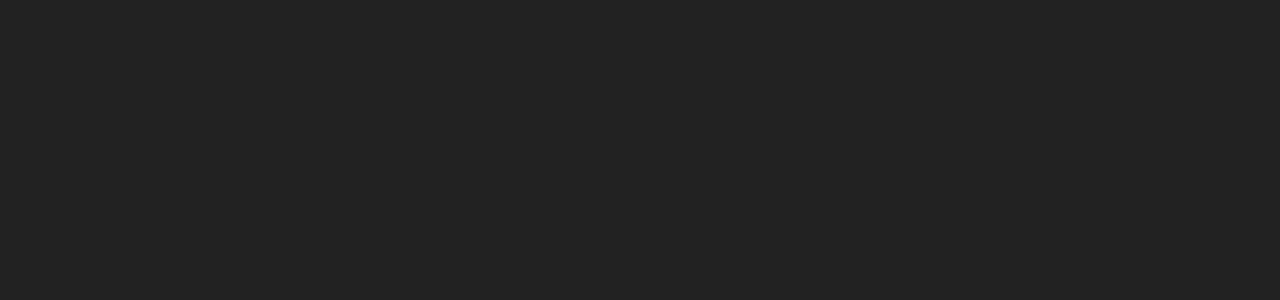
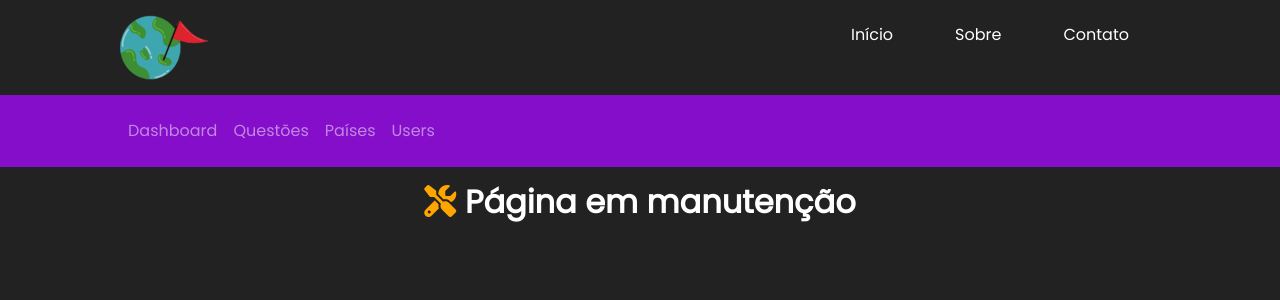
Before and after one commit to minimundo/frontend, a Nuxt app: page /dashboard/users/add in a window 1280 px wide. Before the commit this address had no page. Shown: the top 300 px of the page. Built offline with nearby package versions, Linux system fonts and the light colour scheme; no server answers.

Commit message:
✨ feat: modify and create new pages

```diff
--- a/pages/dashboard/countries.vue
+++ /dev/null
@@ -1,12 +0,0 @@
-<template>
-    <div>
-    </div>
-  </template>
-  <script>
-  export default {
-    layout: 'Dashboard',
-    created() {
-      this.$store.dispatch("country/getCountry");
-    },
-  }
-  </script>
--- /dev/null
+++ b/pages/dashboard/countries/add.vue
@@ -0,0 +1,22 @@
+<template>
+    <Container>
+      <h2 class="text-center font-weight-bold">
+        <i class="fa-solid fa-screwdriver-wrench"></i>
+        Página em manutenção
+      </h2>
+    </Container>
+  </template>
+  <script>
+  export default {
+    layout: 'Dashboard',
+    middleware: 'auth',
+    created() {
+      this.$store.dispatch('user/getUser')
+    },
+  }
+  </script>
+  <style scoped>
+  i {
+    color: orange;
+  }
+  </style>
--- /dev/null
+++ b/pages/dashboard/countries/index.vue
@@ -0,0 +1,22 @@
+<template>
+    <Container>
+      <h2 class="text-center font-weight-bold">
+        <i class="fa-solid fa-screwdriver-wrench"></i>
+        Página em manutenção
+      </h2>
+    </Container>
+  </template>
+  <script>
+  export default {
+    layout: 'Dashboard',
+    middleware: 'auth',
+    created() {
+      this.$store.dispatch('country/getCountry')
+    },
+  }
+  </script>
+  <style scoped>
+  i {
+    color: orange;
+  }
+  </style>
--- a/pages/dashboard/index.vue
+++ b/pages/dashboard/index.vue
@@ -4,9 +4,8 @@
     </Container>
 </template>
 <script>
-import Container from '~/components/bosons/Container.vue';
 export default {
-  components: { Container },
     layout: 'Dashboard',
+    middleware: 'auth',
 }
 </script>
--- a/pages/dashboard/questions/add.vue
+++ b/pages/dashboard/questions/add.vue
@@ -6,5 +6,9 @@
 <script>
 export default {
     layout: 'Dashboard',
+    middleware: 'auth',
+    created() {
+        this.$store.dispatch("country/index");
+    },
 }
 </script>
--- a/pages/dashboard/questions/index.vue
+++ b/pages/dashboard/questions/index.vue
@@ -6,6 +6,7 @@
 <script>
 export default {
     layout: 'Dashboard',
+    middleware: 'auth',
     created() {
         this.$store.dispatch("question/index");
     },
--- a/pages/dashboard/users.vue
+++ /dev/null
@@ -1,12 +0,0 @@
-<template>
-  <div>
-  </div>
-</template>
-<script>
-export default {
-  layout: 'Dashboard',
-  created() {
-      this.$store.dispatch("user/getUser");
-  },
-}
-</script>
--- /dev/null
+++ b/pages/dashboard/users/add.vue
@@ -0,0 +1,22 @@
+<template>
+    <Container>
+      <h2 class="text-center font-weight-bold">
+        <i class="fa-solid fa-screwdriver-wrench"></i>
+        Página em manutenção
+      </h2>
+    </Container>
+  </template>
+  <script>
+  export default {
+    layout: 'Dashboard',
+    middleware: 'auth',
+    created() {
+      this.$store.dispatch('user/getUser')
+    },
+  }
+  </script>
+  <style scoped>
+  i {
+    color: orange;
+  }
+  </style>
--- /dev/null
+++ b/pages/dashboard/users/index.vue
@@ -0,0 +1,22 @@
+<template>
+    <Container>
+      <h2 class="text-center font-weight-bold">
+        <i class="fa-solid fa-screwdriver-wrench"></i>
+        Página em manutenção
+      </h2>
+    </Container>
+  </template>
+  <script>
+  export default {
+    layout: 'Dashboard',
+    middleware: 'auth',
+    created() {
+      this.$store.dispatch('user/getUser')
+    },
+  }
+  </script>
+  <style scoped>
+  i {
+    color: orange;
+  }
+  </style>
--- a/pages/login.vue
+++ b/pages/login.vue
@@ -176,7 +176,6 @@
           this.showToastMixin('Seja Bem vindo!', 'Sucesso', 'success')
         })
         .catch((err) => {
-          console.error(err.response.data)
           if (err.response.data === "Invalid credentials") {
             this.showToastMixin('Verifique suas credenciais!', 'Erro no Login', 'warning')
           }
@@ -191,14 +190,10 @@
   },
 }
 </script>
-<style>
-body {
-  background-color: var(--primary-background) !important;
-  color: white;
-  font-family: poppinsregular !important;
-  max-width: 1400px;
-  margin: 0 auto;
-  padding: 15px;
+<style scoped>
+section {
+  max-width: 1400px !important;
+  margin: 0 auto !important;
 }
 
 .nuxt-link-active {
```
